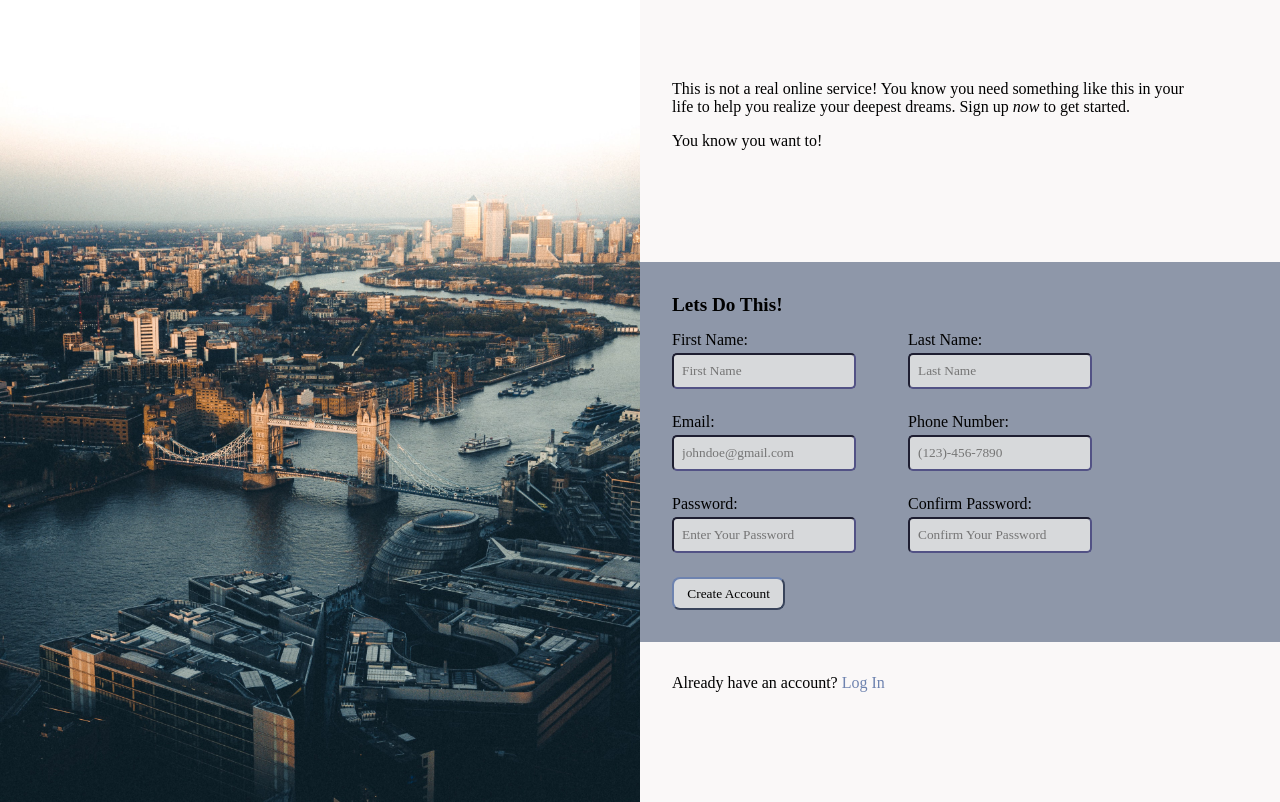
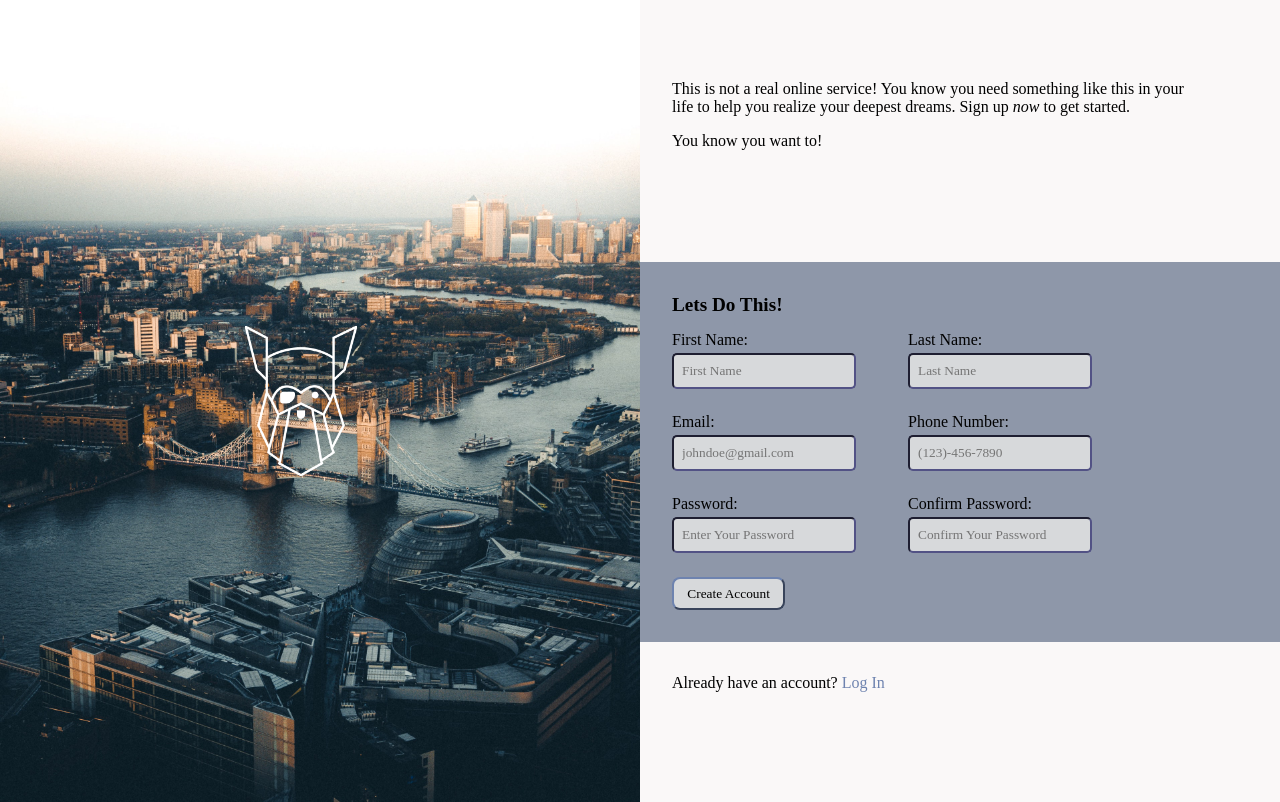
Before and after one commit to hduger/sign_up, a plain HTML site: page index.html in a window 1280 px wide. Drawn offline with Linux system fonts and the light colour scheme.

Commit message:
Finished Project

```diff
--- a/index.html
+++ b/index.html
@@ -10,8 +10,11 @@
 <body>
     <div id="container">
         <div class="pic">
+            <div class="img-cont">
+                <img src="odin-lined.png" alt="Odin Logo" class="odin">
+            </div>
+        </div>
 
-        </div>
         <div class="para">
             <p>
                 This is not a real online service! You know you need
--- a/style.css
+++ b/style.css
@@ -18,12 +18,25 @@ body {
 }
 
 .pic {
+    display: flex;
+    align-items: center;
+    justify-content: center;
     grid-column-start: 1;
     grid-column-end: span 3;
     grid-row-start: 1;
     grid-row-end: span 12;
     background: url('/city.jpg');
     background-size: cover;
+}
+
+.img-cont {
+    display: flex;
+    height: 150px;
+    min-width: 150px;
+}
+
+.odin {
+
 }
 
 .para {
@@ -70,6 +83,11 @@ input {
     border-color: rgb(82, 82, 133);
 }
 
+input:focus {
+    background-color: aliceblue;
+    box-shadow: 3px 3px 3px 3px rgb(171, 208, 240);
+}
+
 label {
     display: inline-block;
 
```
